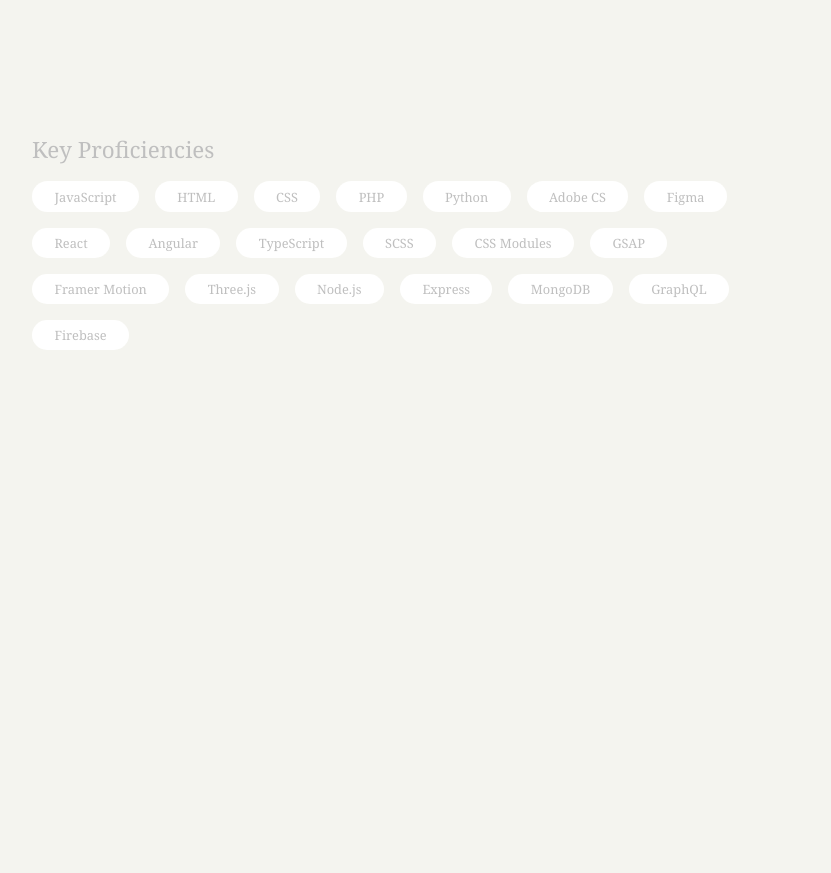
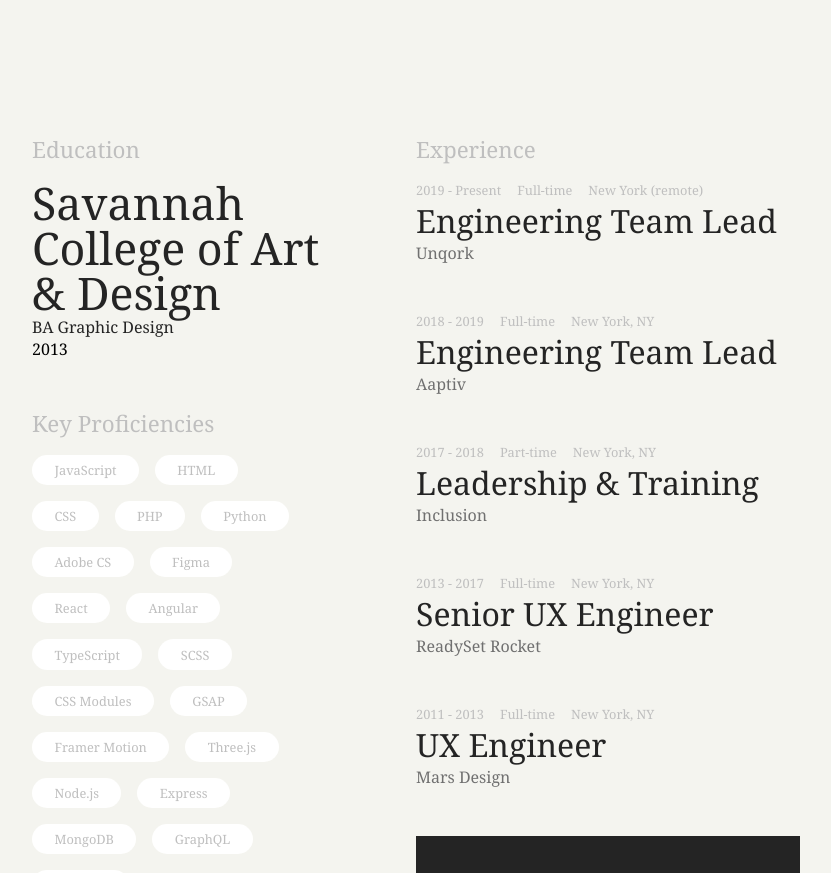
Before and after one commit to dylan-gluck/dylangluck-site, a Next.js app: page /resume in a window 1280 px wide. Shown: the part 820-1693 px from the top of the page, without its empty margins (224-1055 px from the left). Before the commit the page ends 1202 px from the top, so only its background shows below. Built offline with nearby package versions, Linux system fonts and the light colour scheme; a web font is replaced by a local one.

Commit message:
Adds all content and base styles to resume page

```diff
--- a/components/ResumePage.js
+++ b/components/ResumePage.js
@@ -6,9 +6,9 @@ import styles from "../styles/components/Resume.module.scss";
 
 function ResumePage() {
   return (
-    <section className={styles.resume}>
+    <article className={styles.resumePage}>
       <div className={styles.container}>
-        <div className={styles.about}>
+        <section className={styles.about}>
           <Link href={"#"} passHref>
             <a className={styles.print}>
               <FontAwesomeIcon icon={faPrint} />
@@ -33,8 +33,23 @@ function ResumePage() {
               <a target="_blank">{resumeContent.about.contact.phone}</a>
             </Link>
           </div>
+        </section>
+
+        <div className={styles.columns}>
+          <div className={styles.left}>
+            <section className={`${styles.education} ${styles.section}`}>
+              <h3 className={styles.sectionTitle}>Education</h3>
+              {resumeContent.education.map((cert, i) => {
+                return (
+                  <div className={styles.certification} key={i}>
+                    <h2>{cert.school}</h2>
+                    <h4>{cert.certification}</h4>
+                    <span>{cert.dateEnd}</span>
                   </div>
-        <div className={styles.keywords}>
+                );
+              })}
+            </section>
+            <section className={`${styles.keywords} ${styles.section}`}>
               <h3 className={styles.sectionTitle}>Key Proficiencies</h3>
               <ul>
                 {resumeContent.about.keywords.map((keyword, i) => {
@@ -45,22 +60,52 @@ function ResumePage() {
                   );
                 })}
               </ul>
+            </section>
           </div>
-        {/* Doesnt Make Sense to Use This Here */}
-        {/* <div className={styles.keywords}>
-          <h3 className={styles.sectionTitle}>Current Research</h3>
-          <ul>
-            {resumeContent.about.research.map((keyword, i) => {
+          <div className={styles.right}>
+            <section className={`${styles.experience} ${styles.section}`}>
+              <h3 className={styles.sectionTitle}>Experience</h3>
+              {resumeContent.experience.map((position, i) => {
                 return (
-                <li className={styles.keyword} key={i}>
-                  {keyword}
-                </li>
+                  <div className={styles.position} key={i}>
+                    <div className={styles.meta}>
+                      <span>
+                        {position.dateStart}
+                        {" - "}
+                        {position.dateEnd ? position.dateEnd : "Present"}
+                      </span>
+                      <span>{position.type}</span>
+                      <span>{position.location}</span>
+                    </div>
+                    <h2 className={styles.title}>{position.title}</h2>
+                    <h4 className={styles.employer}>{position.employer}</h4>
+                  </div>
                 );
               })}
-          </ul>
-        </div> */}
+            </section>
+            <section className={`${styles.contracts} ${styles.section}`}>
+              <h3 className={styles.sectionTitle}>Contract Clients</h3>
+              {resumeContent.contracts.map((position, i) => {
+                return (
+                  <div className={styles.position} key={i}>
+                    <div className={styles.meta}>
+                      <span>
+                        {position.dateStart}
+                        {" - "}
+                        {position.dateEnd ? position.dateEnd : "Present"}
+                      </span>
+                      <span>{position.location}</span>
                     </div>
+                    <h2 className={styles.employer}>{position.employer}</h2>
+                    <h4 className={styles.title}>{position.title}</h4>
+                  </div>
+                );
+              })}
             </section>
+          </div>
+        </div>
+      </div>
+    </article>
   );
 }
 
--- a/data/resumeContent.js
+++ b/data/resumeContent.js
@@ -56,26 +56,10 @@ export const resumeContent = {
       location: "New York (remote)",
     },
     {
-      title: "UX Specialist",
-      employer: "GRP1Knits",
-      type: "Consultant",
-      dateStart: "2019",
-      dateEnd: null,
-      location: "Los Angeles (remote)",
-    },
-    {
       title: "Engineering Team Lead",
       employer: "Aaptiv",
       type: "Full-time",
       dateStart: "2018",
-      dateEnd: "2019",
-      location: "New York, NY",
-    },
-    {
-      title: "UX Design Specialist",
-      employer: "EPLabs",
-      type: "Consultant",
-      dateStart: "2017",
       dateEnd: "2019",
       location: "New York, NY",
     },
@@ -88,15 +72,7 @@ export const resumeContent = {
       location: "New York, NY",
     },
     {
-      title: "UX Design Specialist",
-      employer: "WeWork",
-      type: "Contract",
-      dateStart: "2017",
-      dateEnd: "2017",
-      location: "New York, NY",
-    },
-    {
-      title: "UX Engineer",
+      title: "Senior UX Engineer",
       employer: "ReadySet Rocket",
       type: "Full-time",
       dateStart: "2013",
@@ -111,10 +87,32 @@ export const resumeContent = {
       dateEnd: "2013",
       location: "New York, NY",
     },
+  ],
+  contracts: [
+    {
+      title: "UX Specialist",
+      employer: "GRP1Knits",
+      dateStart: "2019",
+      dateEnd: null,
+      location: "Los Angeles (remote)",
+    },
+    {
+      title: "UX Design Specialist",
+      employer: "EPLabs",
+      dateStart: "2017",
+      dateEnd: "2019",
+      location: "New York, NY",
+    },
+    {
+      title: "UX Design Specialist",
+      employer: "WeWork",
+      dateStart: "2017",
+      dateEnd: "2017",
+      location: "New York, NY",
+    },
     {
       title: "UX Specialist",
       employer: "Bar & Club Stats",
-      type: "Contract",
       dateStart: "2012",
       dateEnd: "2013",
       location: "New York, NY",
@@ -122,7 +120,6 @@ export const resumeContent = {
     {
       title: "UX Specialist",
       employer: "Transdiaspora Network",
-      type: "Contract",
       dateStart: "2011",
       dateEnd: "2012",
       location: "New York, NY",
@@ -130,7 +127,6 @@ export const resumeContent = {
     {
       title: "UX Engineer",
       employer: "Ogilvy Earth",
-      type: "Contract",
       dateStart: "2011",
       dateEnd: "2011",
       location: "New York, NY",
@@ -138,7 +134,6 @@ export const resumeContent = {
     {
       title: "UX Engineer",
       employer: "IMG Models",
-      type: "Contract",
       dateStart: "2011",
       dateEnd: "2011",
       location: "New York, NY",
--- a/styles/app.scss
+++ b/styles/app.scss
@@ -29,6 +29,7 @@ a {
   margin: 0;
   padding: 0;
   font-weight: normal;
+  color: $color-black;
 }
 
 a {
--- a/styles/components/Resume.module.scss
+++ b/styles/components/Resume.module.scss
@@ -2,7 +2,7 @@
 @import "../abstracts/mixins";
 @import "../abstracts/typography";
 
-.resume {
+.resumePage {
   display: flex;
   flex-direction: column;
   justify-content: flex-start;
@@ -79,6 +79,31 @@
     }
   }
 
+  .columns {
+    display: flex;
+    justify-content: space-between;
+    align-items: flex-start;
+    flex-wrap: wrap;
+
+    .left {
+      width: 100%;
+
+      @media (min-width: $screen-md) {
+        width: 38%;
+      }
+    }
+    .right {
+      width: 100%;
+
+      @media (min-width: $screen-md) {
+        width: 50%;
+      }
+    }
+  }
+
+  .section {
+    margin-bottom: 3rem;
+
     .sectionTitle {
       font-size: 1.4rem;
       margin-bottom: 1rem;
@@ -86,6 +111,7 @@
 
       @media (min-width: $screen-xl) {
         font-size: 2rem;
+      }
     }
   }
 
@@ -117,4 +143,115 @@
       }
     }
   }
+
+  .education {
+    h2 {
+      font-size: 1.4rem;
+      line-height: 1;
+      margin-bottom: 0;
+
+      @media (min-width: $screen-sm) {
+        font-size: 2.8rem;
       }
+
+      @media (min-width: $screen-xl) {
+        font-size: 4rem;
+      }
+    }
+  }
+
+  .experience {
+    .position {
+      display: block;
+      margin-bottom: 3rem;
+
+      .title {
+        font-size: 2rem;
+
+        @media (min-width: $screen-lg) {
+          font-size: 3rem;
+        }
+
+        @media (min-width: $screen-xl) {
+          font-size: 4rem;
+        }
+      }
+
+      .employer {
+        display: inline-block;
+        color: $color-gray-dark;
+
+        @media (min-width: $screen-lg) {
+          font-size: 1.2rem;
+        }
+
+        @media (min-width: $screen-xl) {
+          font-size: 2.4rem;
+        }
+      }
+
+      .meta {
+        display: flex;
+        justify-content: flex-start;
+
+        span {
+          display: inline-block;
+          margin-right: 1rem;
+          color: $color-gray;
+          font-size: 0.8rem;
+
+          @media (min-width: $screen-xl) {
+            font-size: 1.3rem;
+          }
+        }
+      }
+    }
+  }
+
+  .contracts {
+    padding: 2rem;
+    background: $color-black;
+    .position {
+      display: block;
+      margin-bottom: 3rem;
+
+      .employer {
+        font-size: 1.6rem;
+        color: $color-white;
+
+        @media (min-width: $screen-lg) {
+          font-size: 2.5rem;
+        }
+
+        @media (min-width: $screen-xl) {
+          font-size: 3rem;
+        }
+      }
+
+      .title {
+        display: inline-block;
+        color: $color-gray-dark;
+
+        @media (min-width: $screen-xl) {
+          font-size: 2rem;
+        }
+      }
+
+      .meta {
+        display: flex;
+        justify-content: flex-start;
+
+        span {
+          display: inline-block;
+          margin-right: 1rem;
+          color: $color-gray;
+          font-size: 0.8rem;
+
+          @media (min-width: $screen-xl) {
+            font-size: 1.3rem;
+          }
+        }
+      }
+    }
+  }
+}
```
Lines whose indentation alone changed are shown as unchanged.
